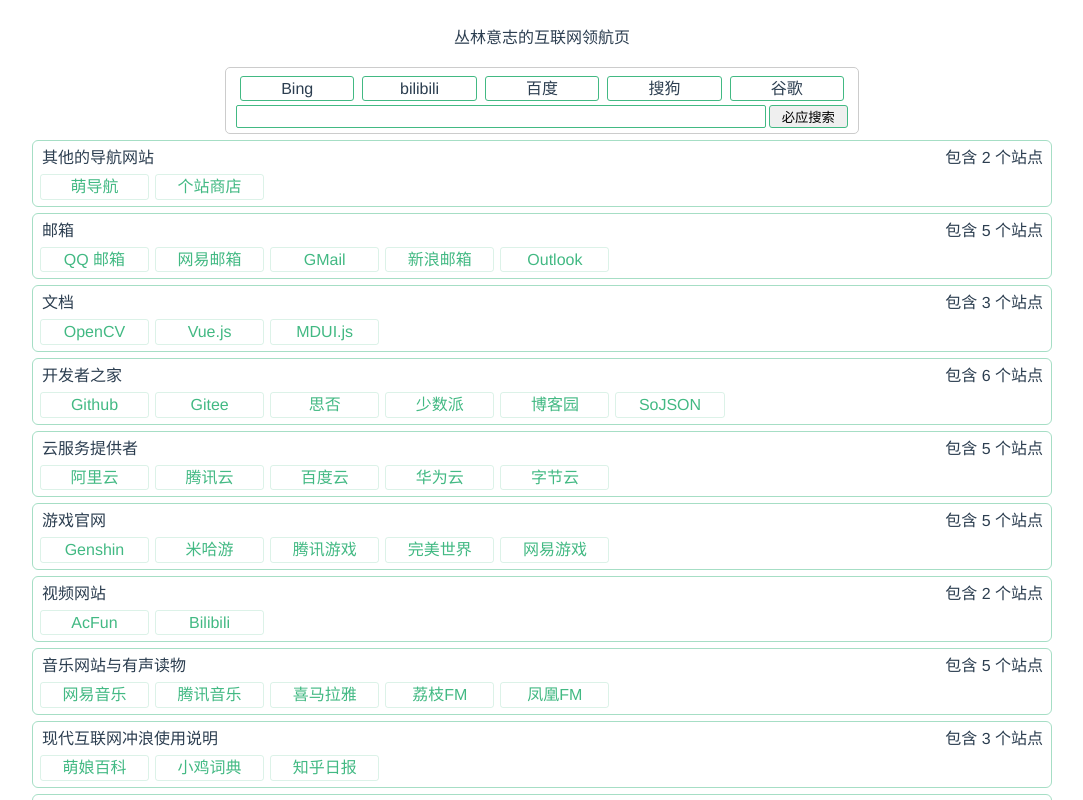
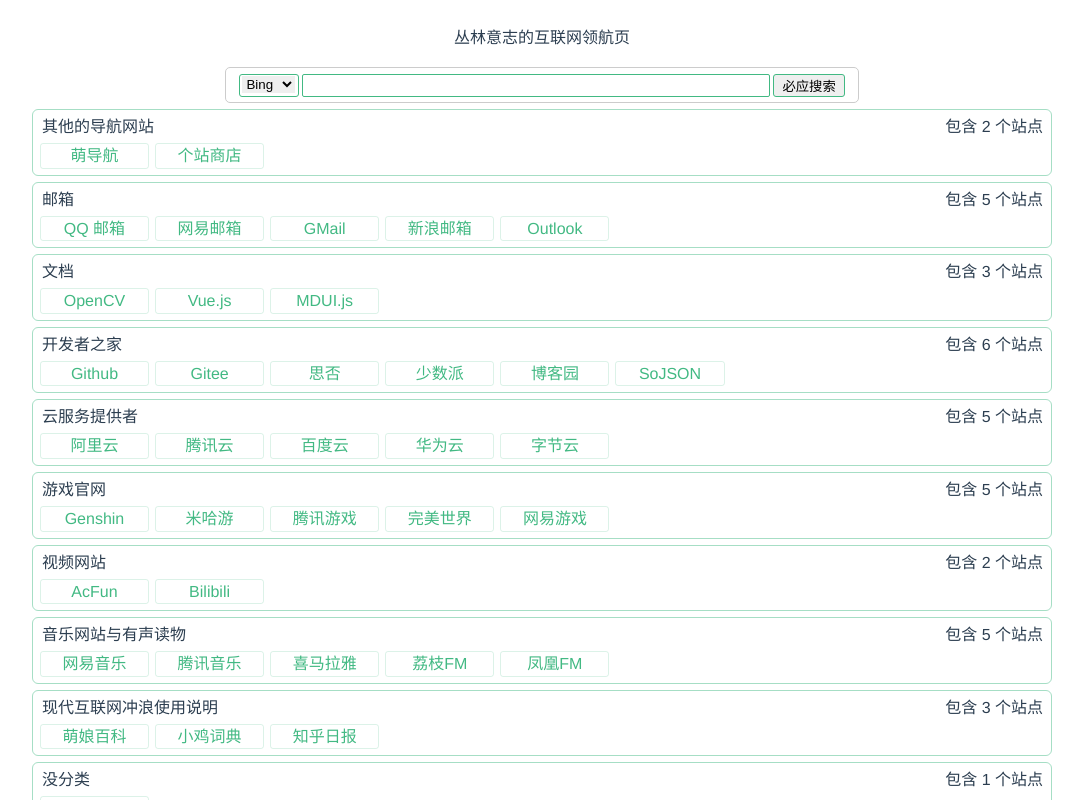
Before and after one commit to conglinyizhi/NavigationCenter, a Vue app: page / in a window 1280 px wide. Shown: the top 800 px of the page, without its empty margins (98-1181 px from the left). Built offline with nearby package versions, Linux system fonts and the light colour scheme.

Commit message:
再次修改搜索框样式

```diff
--- a/src/components/Search.vue
+++ b/src/components/Search.vue
@@ -7,18 +7,23 @@
     <div
       class="btn"
       @click="changeingWebsite =! changeingWebsite"
+    />
+    <span class="searchBox">
+      <span
+        @click="showChangeSearchWebsiteList"
+        class="flex changeWebsiteList"
       >
-    </div>
-    <div class="itemList">
-      <span
+        <select>
+          <option
             class="changeWebsiteButton"
             v-for="(a,i) in searchWebsiteList"
             :key="i"
             v-text="a.title"
             @click="changeWebsite_Getid(i)"
           />
-    </div>
-    <span class="searchBox">
+        </select>
+      </span>
+
       <input
         type="text"
         :name="searchWebsiteList[searchWebsiteID].key"
@@ -122,20 +127,22 @@ export default {
   flex: 8;
 }
 .changeWebsiteButton {
+  width: 4rem;
+  /* background: #fff; */
+  height: 1rem;
+  line-height: 1rem;
   border: 1px #42b983 groove;
   margin: 0 4px;
   padding: 2px;
   border-radius: 3px;
-  flex: 1;
-  line-height: 1.2rem;
 }
 input {
   border: 0;
 }
-input[type="submit"] {
-  margin-left: 3px;
+input[type="submit"],
+.flex {
   flex: 1;
-  margin-top: 1px;
+  margin: 1px 3px 0;
   border: 1px #42b983 groove;
   border-radius: 3px;
 }
@@ -144,7 +151,9 @@ input[type="submit"] {
   padding: 0 10px;
 }
 .itemList {
-  display: flex;
-  padding: 3px 10px;
+  display: block;
+}
+select{
+  border:0;
 }
 </style>
```
Lines whose indentation alone changed are shown as unchanged.
